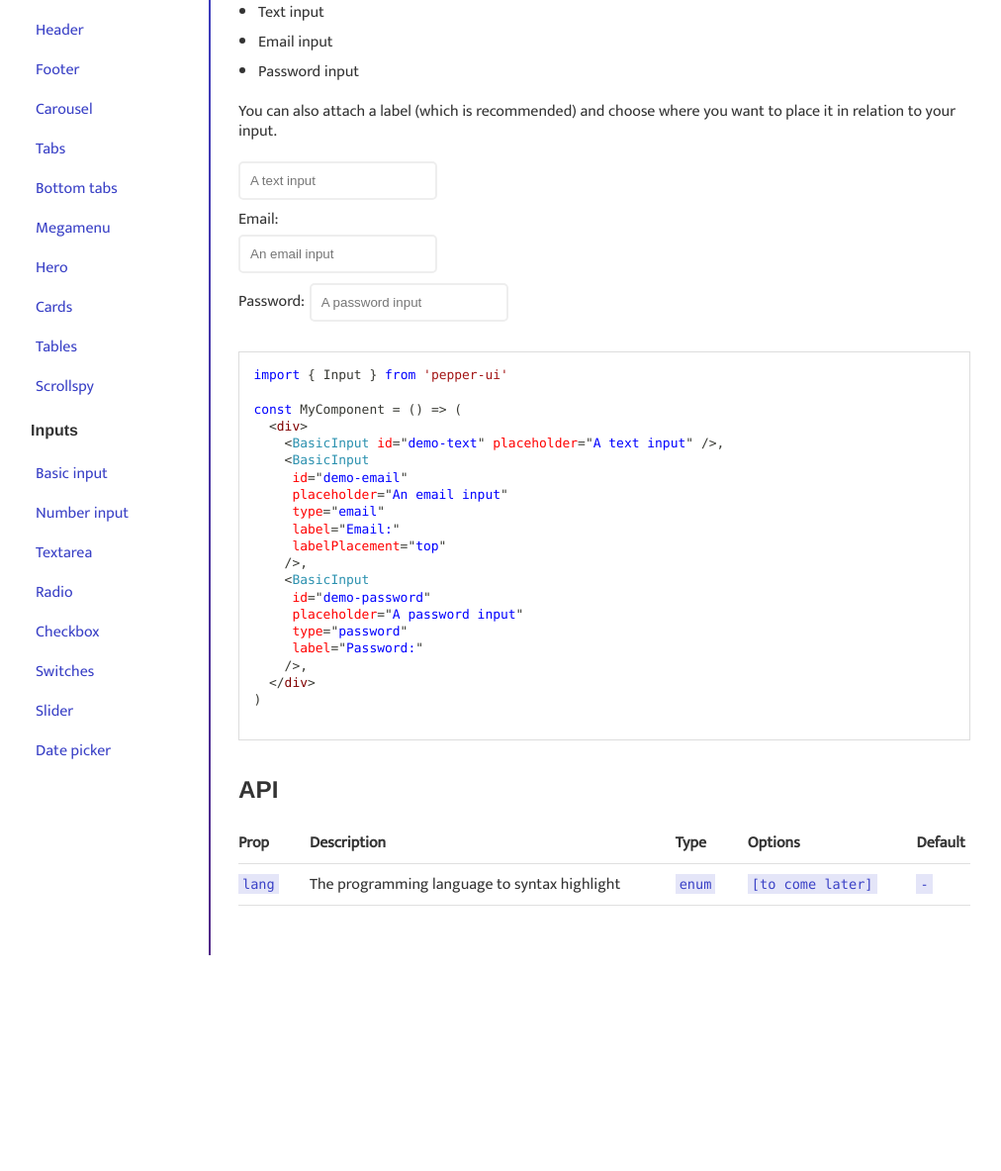
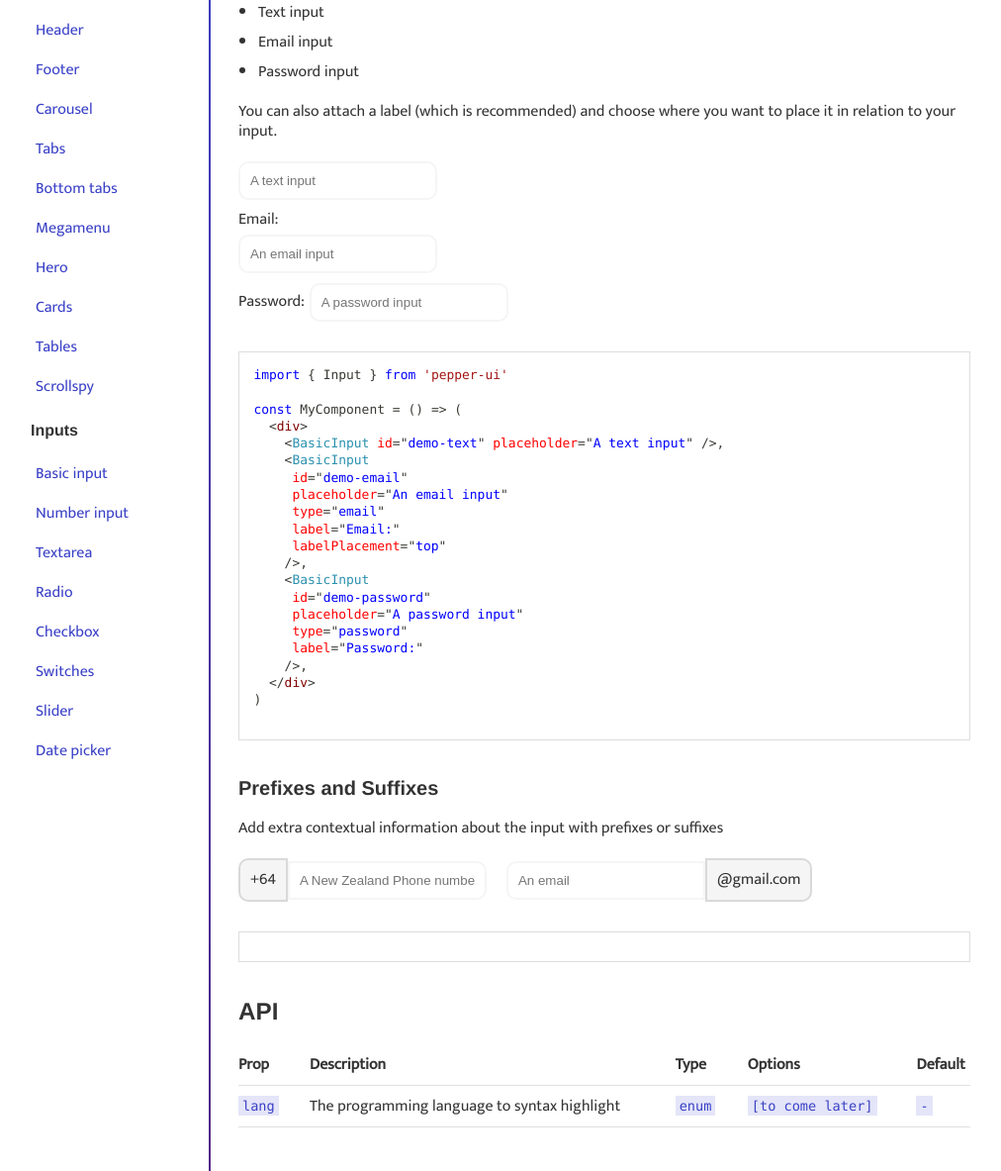
Before and after one commit to chet-w/pepper-ui, a Gatsby site: page /components/basic-input in a window 1280 px wide. Shown: the part 289-1472 px from the top of the page at 99% size, without its empty margins (129-1141 px from the left). Before the commit the page ends 1284 px from the top, so only its background shows below. Built offline with nearby package versions, Linux system fonts and the light colour scheme; Gatsby itself is replaced by a stand-in of ours; a web font is replaced by a local one.

Commit message:
Add prefix and suffix to input

```diff
--- /dev/null
+++ b/src/page-parts/BasicInput/InputPrefixSuffix.tsx
@@ -0,0 +1,31 @@
+import React from 'react'
+import ComponentDocumentationSection from '../../components/ComponentDocumentationSection'
+import BasicInput from '../../pepper-components/Inputs/BasicInput'
+
+interface InputPrefixSuffixProps {}
+
+const InputPrefixSuffix: React.FC<InputPrefixSuffixProps> = () => {
+  return (
+    <ComponentDocumentationSection
+      title="Prefixes and Suffixes"
+      description="Add extra contextual information about the input with prefixes or suffixes"
+      demoComponents={[
+        <BasicInput
+          id="demo-prefix"
+          placeholder="A New Zealand Phone number"
+          type="tel"
+          prefix="+64"
+        />,
+        <BasicInput
+          id="demo-suffix"
+          placeholder="An email"
+          type="text"
+          suffix="@gmail.com"
+        />,
+      ]}
+      code={``}
+    />
+  )
+}
+
+export default InputPrefixSuffix
--- a/src/pages/components/basic-input.tsx
+++ b/src/pages/components/basic-input.tsx
@@ -9,6 +9,7 @@ import ComponentLayout from '../../layout/component'
 
 import Heading from '../../pepper-components/Headings/index'
 import APITable from '../../components/APITable'
+import InputPrefixSuffix from '../../page-parts/BasicInput/InputPrefixSuffix'
 
 interface BasicInputPageProps {
   location: {
@@ -28,6 +29,7 @@ export default ({ location }: BasicInputPageProps) => (
       </p>
 
       <InputTypes />
+      <InputPrefixSuffix />
       <APITable
         title="API"
         header={['Prop', 'Description', 'Type', 'Options', 'Default']}
--- a/src/pepper-components/Inputs/BasicInput.tsx
+++ b/src/pepper-components/Inputs/BasicInput.tsx
@@ -1,5 +1,5 @@
 import React from 'react'
-import { BaseInput } from './InputStyles'
+import { BaseInput, InputPrefix, InputSuffix } from './InputStyles'
 import styled from 'styled-components'
 
 const InputWrapper = styled.div`
@@ -15,6 +15,10 @@ const InputWrapper = styled.div`
     margin: ${(props: InputWrapperProps) =>
       props.labelPlacement === 'top' ? '0 0 5px 0' : '0 5px 0 0'};
   }
+`
+
+const AddonWrapper = styled.div`
+  display: flex;
 `
 
 interface BasicInputProps extends React.HTMLAttributes<HTMLInputElement> {
@@ -33,17 +37,19 @@ interface InputWrapperProps {
   labelPlacement: LabelPlacementTypes
 }
 
-type InputTypeTypes = 'text' | 'email' | 'password' | 'number'
+type InputTypeTypes = 'text' | 'email' | 'password' | 'number' | 'tel'
 
 type LabelPlacementTypes = 'left' | 'top'
 
 const BasicInput: React.FC<BasicInputProps> = props => {
-  const { label, id, labelPlacement, ...otherProps } = props
+  const { label, id, prefix, suffix, labelPlacement, ...otherProps } = props
 
   return (
     <InputWrapper labelPlacement={labelPlacement ? labelPlacement : 'left'}>
       {label && <label htmlFor={id}>{label}</label>}
-      <BaseInput id={id} {...otherProps} />
+      {prefix && <InputPrefix>{prefix}</InputPrefix>}
+      <BaseInput id={id} {...otherProps} prefix={prefix} suffix={suffix} />
+      {suffix && <InputSuffix>{suffix}</InputSuffix>}
     </InputWrapper>
   )
 }
--- a/src/pepper-components/Inputs/InputStyles.tsx
+++ b/src/pepper-components/Inputs/InputStyles.tsx
@@ -1,20 +1,53 @@
 import styled from 'styled-components'
+import { ITheme } from '../../styles/theme'
+
+interface BaseInputProps {
+  prefix?: string
+  suffix?: string
+  theme: ITheme
+}
+
+interface AddonProps {
+  theme: ITheme
+}
 
 const BaseInput = styled.input`
   padding: 10px;
-  border-radius: 5px;
-  border: solid 2px ${props => props.theme.palette.lightGrey};
+  border-top-left-radius: ${(props: BaseInputProps) =>
+    props.prefix ? '0' : '10px'};
+  border-bottom-left-radius: ${(props: BaseInputProps) =>
+    props.prefix ? '0' : '10px'};
+  border-top-right-radius: ${(props: BaseInputProps) =>
+    props.suffix ? '0' : '10px'};
+  border-bottom-right-radius: ${(props: BaseInputProps) =>
+    props.suffix ? '0' : '10px'};
+  border: solid 2px ${(props: BaseInputProps) => props.theme.palette.lightGrey};
   transition: all 0.3s ease;
 
   :hover {
-    border-color: ${props => props.theme.palette.primary}66;
+    border-color: ${(props: BaseInputProps) => props.theme.palette.primary}66;
   }
 
   :focus {
-    border-color: ${props => props.theme.palette.primary};
-    box-shadow: 0 0 2px 2px ${props => props.theme.palette.primary}33;
+    border-color: ${(props: BaseInputProps) => props.theme.palette.primary};
+    box-shadow: 0 0 2px 2px
+      ${(props: BaseInputProps) => props.theme.palette.primary}33;
     outline: none;
   }
 `
 
-export { BaseInput }
+const InputAddon = styled.div`
+  padding: 10px;
+  border: solid 2px ${(props: AddonProps) => props.theme.palette.grey};
+  background: ${(props: AddonProps) => props.theme.palette.lightGrey};
+`
+
+const InputPrefix = styled(InputAddon)`
+  border-radius: 10px 0 0 10px;
+`
+
+const InputSuffix = styled(InputAddon)`
+  border-radius: 0 10px 10px 0;
+`
+
+export { BaseInput, InputPrefix, InputSuffix }
--- a/src/styles/theme.ts
+++ b/src/styles/theme.ts
@@ -6,6 +6,8 @@ export interface ITheme {
     lightPrimary: string
     black: string
     white: string
+    grey: string
+    lightGrey: string
   }
   spacing: {
     unit: number
@@ -18,7 +20,8 @@ const mainTheme = {
     darkPrimary: '#512888',
     primary: '#3A41C6',
     white: '#FFFFFF',
-    lightGrey: '#EEE',
+    lightGrey: '#f5f5f5',
+    grey: '#d9d9d9',
     black: 'rgba(0, 0, 0, 0.8)',
   },
   spacing: {
```
